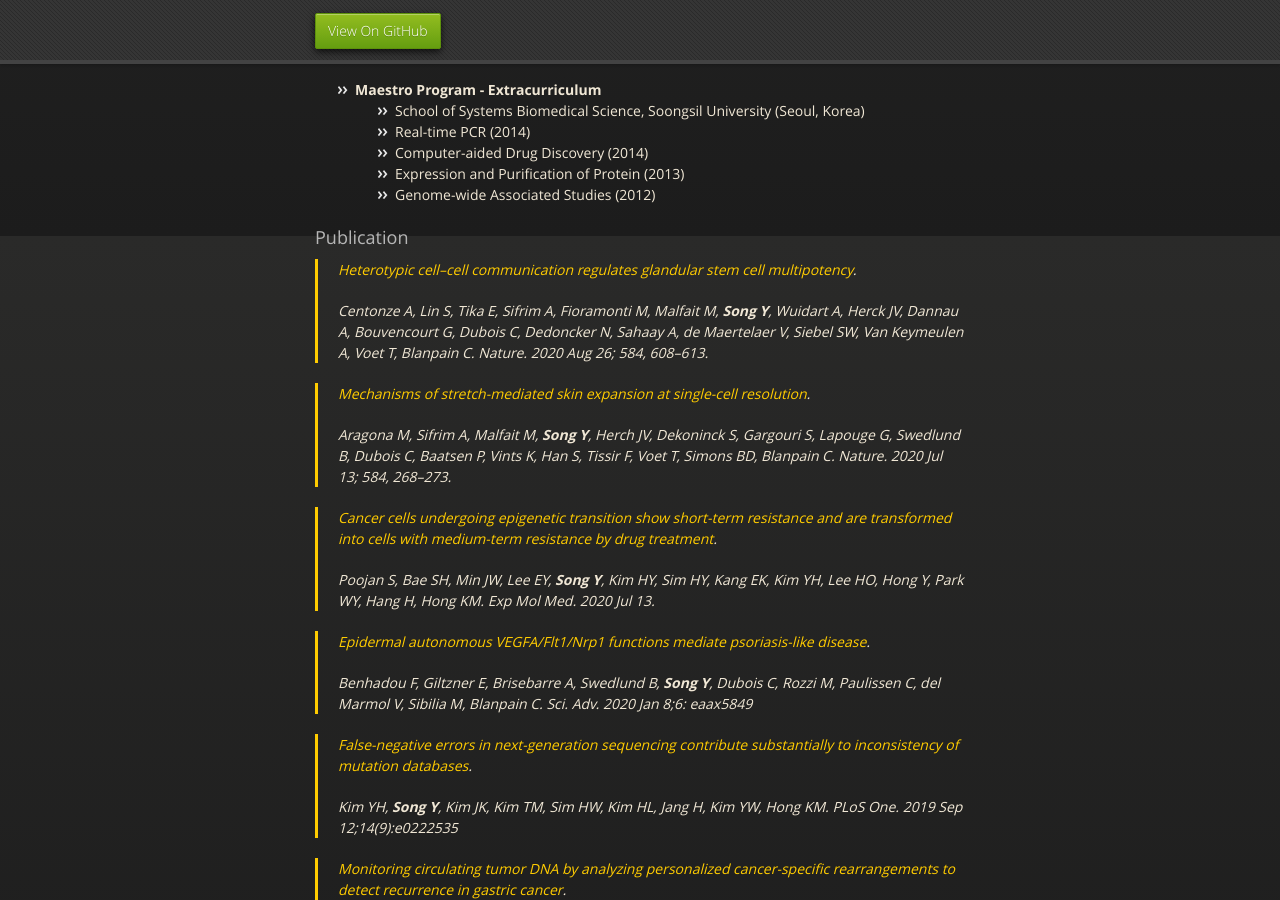
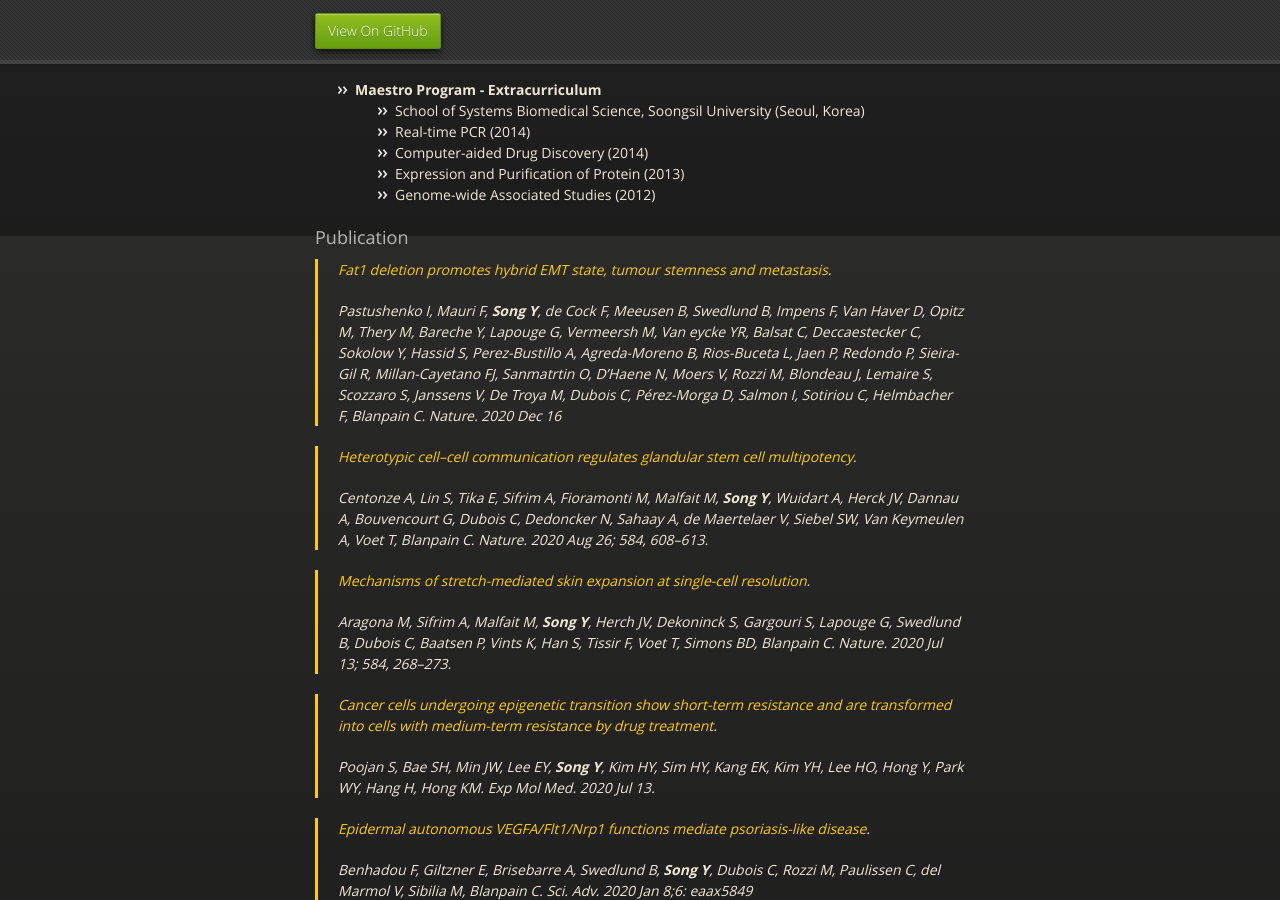
Before and after one commit to yurasong/yurasong.github.io, a Jekyll site: the page built from index.md, in a window 1280 px wide and 900 px high, scrolled down 2464 px. Built offline with Jekyll 4.4.1, drawn with Linux system fonts in a browser that asks for light colours; our own code applies the rules of GitHub Pages for plain Markdown files.

Commit message:
Update index.md
publish update

```diff
--- a/index.md
+++ b/index.md
@@ -107,6 +107,10 @@ My ultimate goal of studying bioinformatics and cancer biology is finding the ne
   - Genome-wide Associated Studies (2012)
 
 ### Publication
+
+> [Fat1 deletion promotes hybrid EMT state, tumour stemness and metastasis](https://www.nature.com/articles/s41586-020-03046-1).
+>
+> Pastushenko I, Mauri F, **Song Y**, de Cock F, Meeusen B, Swedlund B, Impens F, Van Haver D, Opitz M, Thery M, Bareche Y, Lapouge G, Vermeersh M, Van eycke YR, Balsat C, Deccaestecker C, Sokolow Y, Hassid S, Perez-Bustillo A, Agreda-Moreno B, Rios-Buceta L, Jaen P, Redondo P, Sieira-Gil R, Millan-Cayetano FJ, Sanmatrtin O,  D'Haene N,  Moers V, Rozzi M, Blondeau J, Lemaire S, Scozzaro S, Janssens V, De Troya M, Dubois C, Pérez-Morga D, Salmon I, Sotiriou C, Helmbacher F, Blanpain C. Nature. 2020 Dec 16
 
 > [Heterotypic cell–cell communication regulates glandular stem cell multipotency](https://www.nature.com/articles/s41586-020-2632-y).
 >
```
